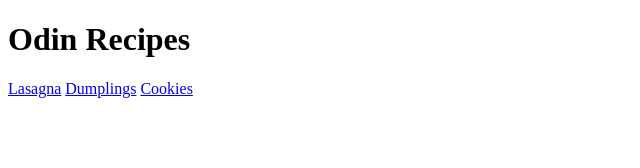
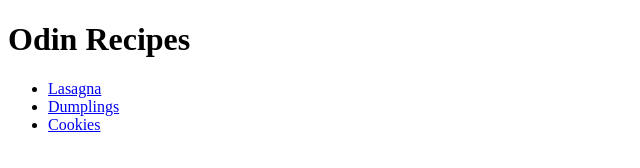
Before and after one commit to KCMav/odin-recepies, a plain HTML site: page index.html in a window 1280 px wide. Shown: the whole page, without its empty margins (0-640 px from the left). Drawn offline with Linux system fonts and the light colour scheme.

Commit message:
Update index.html

```diff
--- a/index.html
+++ b/index.html
@@ -9,9 +9,11 @@
 <body>
     <h1>Odin Recipes</h1>
 
-    <a href="/Users/nox/Documents/GitHub/odin-recepies/recipes/lasagna.html">Lasagna</a>
-    <a href="/Users/nox/Documents/GitHub/odin-recepies/recipes/dumplings.html">Dumplings</a>
-    <a href="/Users/nox/Documents/GitHub/odin-recepies/recipes/cookies.html">Cookies</a>
+    <ul>
+    <li><a href="/Users/nox/Documents/GitHub/odin-recepies/recipes/lasagna.html">Lasagna</a></li>
+    <li><a href="/Users/nox/Documents/GitHub/odin-recepies/recipes/dumplings.html">Dumplings</a></li>
+    <li><a href="/Users/nox/Documents/GitHub/odin-recepies/recipes/cookies.html">Cookies</a></li>
+    </ul>
 
 
 </body>
```
